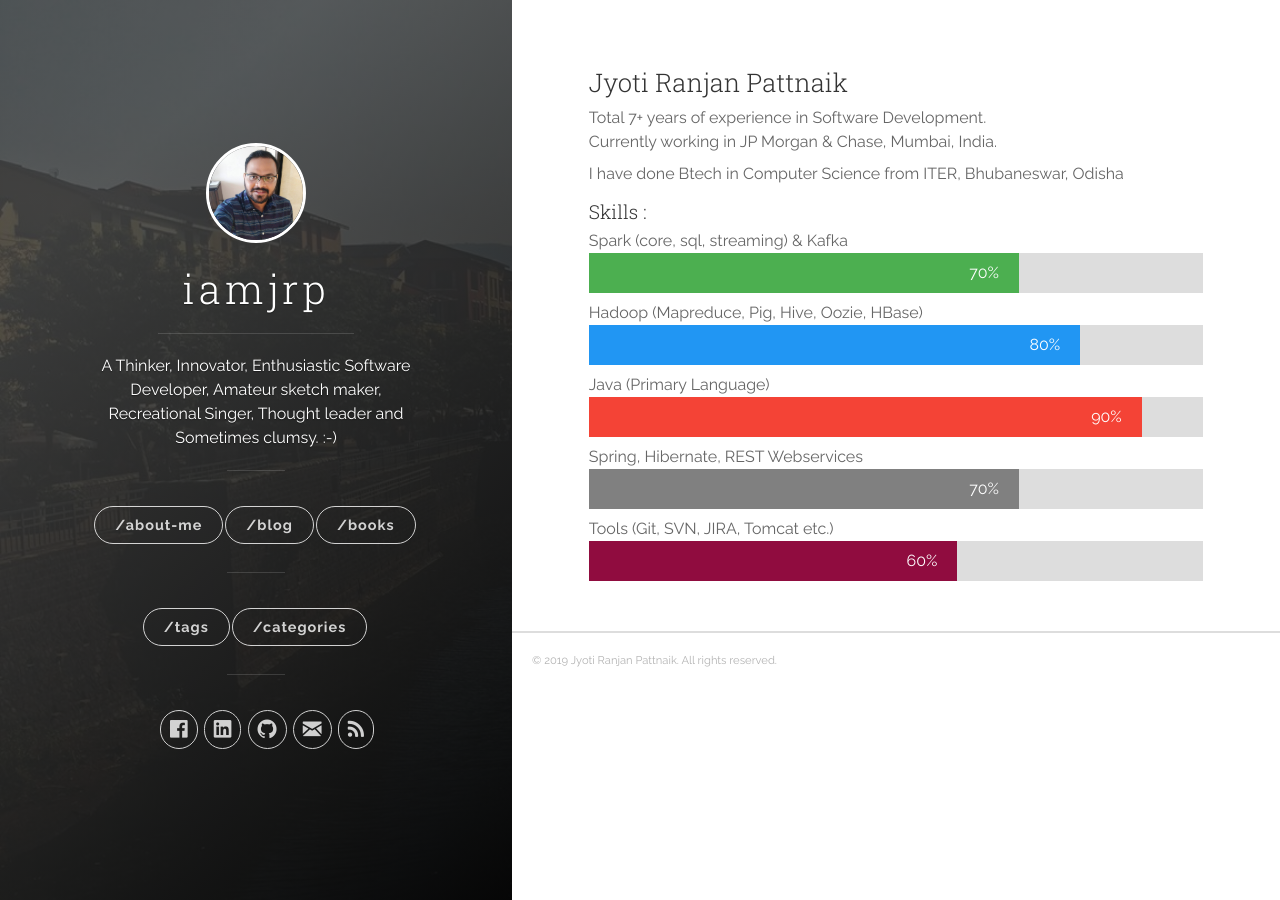
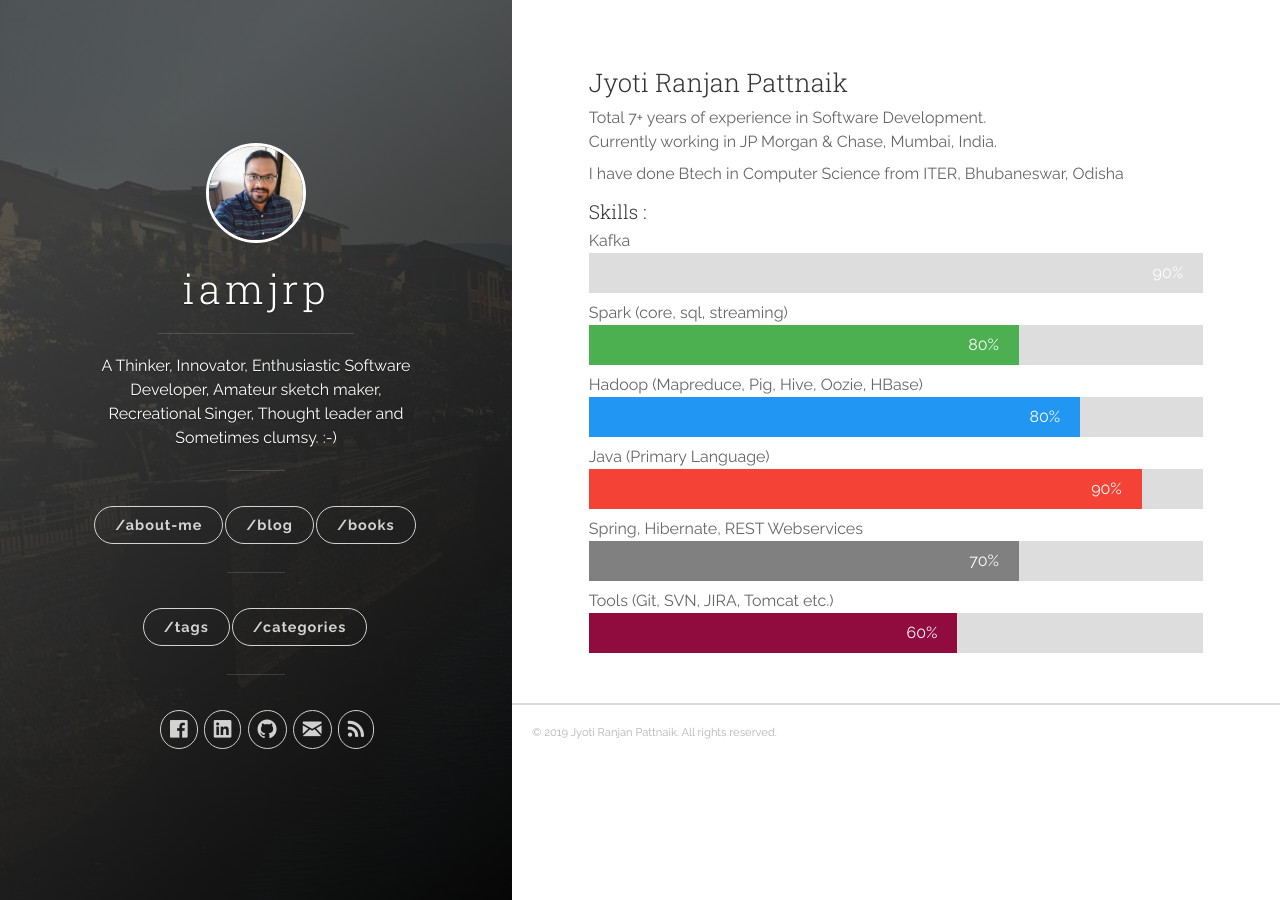
Before and after one commit to jrphub/jrphub.github.io, a Jekyll site: the page built from about-me.html, in a window 1280 px wide. Built offline with Jekyll 4.4.1, drawn with Linux system fonts in a browser that asks for light colours; nearby versions of some CDN libraries; a script that is not in the unit is left out.

Commit message:
about me file changed

```diff
--- a/about-me.html
+++ b/about-me.html
@@ -8,9 +8,15 @@ robots: noindex
 <p>Total 7+ years of experience in Software Development.<br/> Currently working in JP Morgan & Chase, Mumbai, India.</p>
 <p>I have done Btech in Computer Science from ITER, Bhubaneswar, Odisha</p>
 <h4>Skills : </h4>
-<p>Spark (core, sql, streaming) & Kafka</p>
+
+<p>Kafka</p>
 <div class="container">
-  <div class="skills spark">70%</div>
+  <div class="skills kafka">90%</div>
+</div>
+
+<p>Spark (core, sql, streaming)</p>
+<div class="container">
+  <div class="skills spark">80%</div>
 </div>
 
 <p>Hadoop (Mapreduce, Pig, Hive, Oozie, HBase)</p>
```
